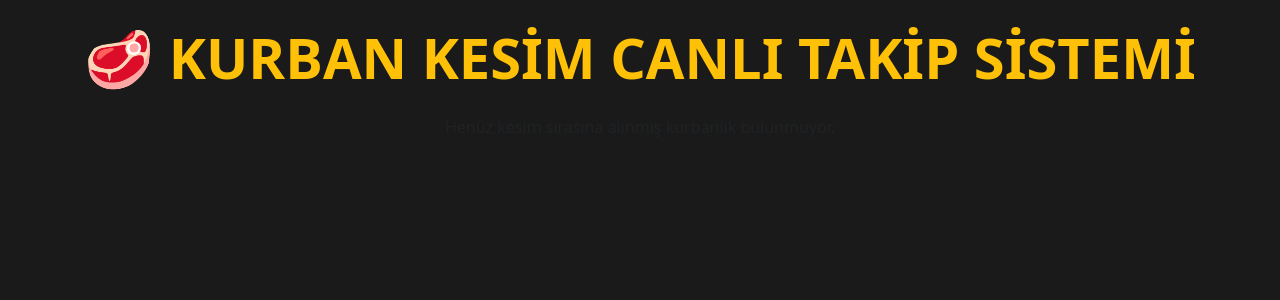
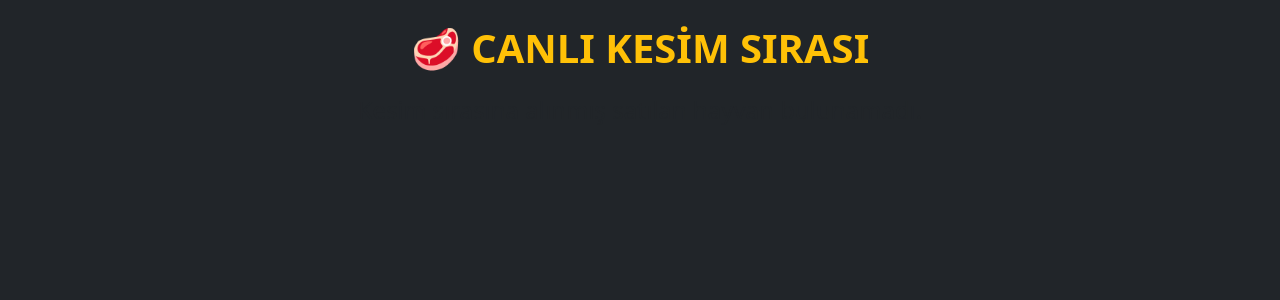
Before and after one commit to Dev1Zfr/PROJE_KLASORU, a Flask app: page /kesim-ekrani in a window 1280 px wide. Shown: the top 300 px of the page. Run offline with Flask 3, Linux system fonts and the light colour scheme; data that the repository does not hold is empty.

Commit message:
Revamp live slaughter queue HTML template
Updated the live slaughter queue display with new design and functionality.

```diff
--- a/templates/kesim_ekrani.html
+++ b/templates/kesim_ekrani.html
@@ -2,43 +2,40 @@
 <html lang="tr">
 <head>
     <meta charset="UTF-8">
-    <title>Kurban Kesim Sırası Canlı Ekranı</title>
+    <title>Canlı Kesim Sırası</title>
     <link href="https://cdn.jsdelivr.net/npm/bootstrap@5.3.0/dist/css/bootstrap.min.css" rel="stylesheet">
-    <meta http-equiv="refresh" content="10"> <!-- 10 saniyede bir otomatik yenilenir -->
-    <style>
-        body { background-color: #1a1a1a; color: white; }
-        .card-kesim { background-color: #2b2b2b; border: 2px solid #444; }
-        .kesim-aktif { border: 4px solid #ffc107 !important; background-color: #3d3100 !important; }
-    </style>
+    <meta http-equiv="refresh" content="30"> <!-- 30 Saniyede Bir Otomatik Yeniler -->
 </head>
-<body class="p-4">
-    <h1 class="text-center text-warning mb-4 display-4 fw-bold">🥩 KURBAN KESİM CANLI TAKİP SİSTEMİ</h1>
+<body class="bg-dark text-white p-4">
+    <h1 class="text-center text-warning fw-bold mb-4">🥩 CANLI KESİM SIRASI</h1>
 
-    <div class="row">
+    <div class="row justify-content-center">
         {% for k in kurbanlar %}
-        <div class="col-md-6 mb-4">
-            <div class="card card-kesim p-3 {% if k.kesim_durumu == 'Kesiliyor' %}kesim-aktif{% endif %}">
-                <div class="d-flex justify-content-between align-items-center mb-2">
-                    <span class="badge bg-warning text-dark fs-3">Sıra No: #{{ k.kesim_sirasi or loop.index }}</span>
-                    <span class="fs-4 fw-bold">Küpe No: {{ k.kupe_no }}</span>
-                    <span class="badge {% if k.kesim_durumu == 'Kesildi' %}bg-success{% elif k.kesim_durumu == 'Kesiliyor' %}bg-danger animate-pulse{% else %}bg-secondary{% endif %} fs-5">
-                        {{ k.kesim_durumu }}
-                    </span>
+        <div class="col-md-8 mb-3">
+            <div class="card bg-secondary text-white shadow">
+                <div class="card-body d-flex justify-content-between align-items-center">
+                    <div>
+                        <span class="badge bg-warning text-dark fs-4 me-3">Sıra: #{{ k.kesim_sirasi }}</span>
+                        <span class="fs-4 fw-bold">Küpe No: {{ k.kupe_no }}</span>
+                        <span class="ms-3 badge {% if k.kesim_durumu == 'Kesildi' %}bg-success{% else %}bg-danger{% endif %} fs-5">{{ k.kesim_durumu }}</span>
+                    </div>
+                    <div class="d-flex gap-2">
+                        <!-- YUKARI AŞAĞI KAYDIRMA -->
+                        <form action="/kesim-sira-degistir/{{ k.id }}/ust" method="POST"><button type="submit" class="btn btn-light fw-bold">↑ Üste Al</button></form>
+                        <form action="/kesim-sira-degistir/{{ k.id }}/alt" method="POST"><button type="submit" class="btn btn-light fw-bold">↓ Alta Al</button></form>
+
+                        <!-- KESİLDİ İŞARETLEME -->
+                        {% if k.kesim_durumu != 'Kesildi' %}
+                        <form action="/kesildi-isaretle/{{ k.id }}" method="POST">
+                            <button type="submit" class="btn btn-success fw-bold ms-3">✓ KESİLDİ</button>
+                        </form>
+                        {% endif %}
+                    </div>
                 </div>
-
-                <h5 class="text-info mt-2">Hissedarlar (7 Kişi)</h5>
-                <ol class="list-group list-group-numbered text-dark">
-                    {% for h in k.hisseler %}
-                    <li class="list-group-item d-flex justify-content-between align-items-center py-1 fw-bold">
-                        <span>{{ h.hissedar_adi }}</span>
-                        <small class="text-muted">{{ h.hissedar_tel }}</small>
-                    </li>
-                    {% endfor %}
-                </ol>
             </div>
         </div>
         {% else %}
-        <div class="text-center text-muted">Henüz kesim sırasına alınmış kurbanlık bulunmuyor.</div>
+        <h4 class="text-center text-muted">Kesim sırasına alınmış satılan hayvan bulunamadı.</h4>
         {% endfor %}
     </div>
 </body>
```
